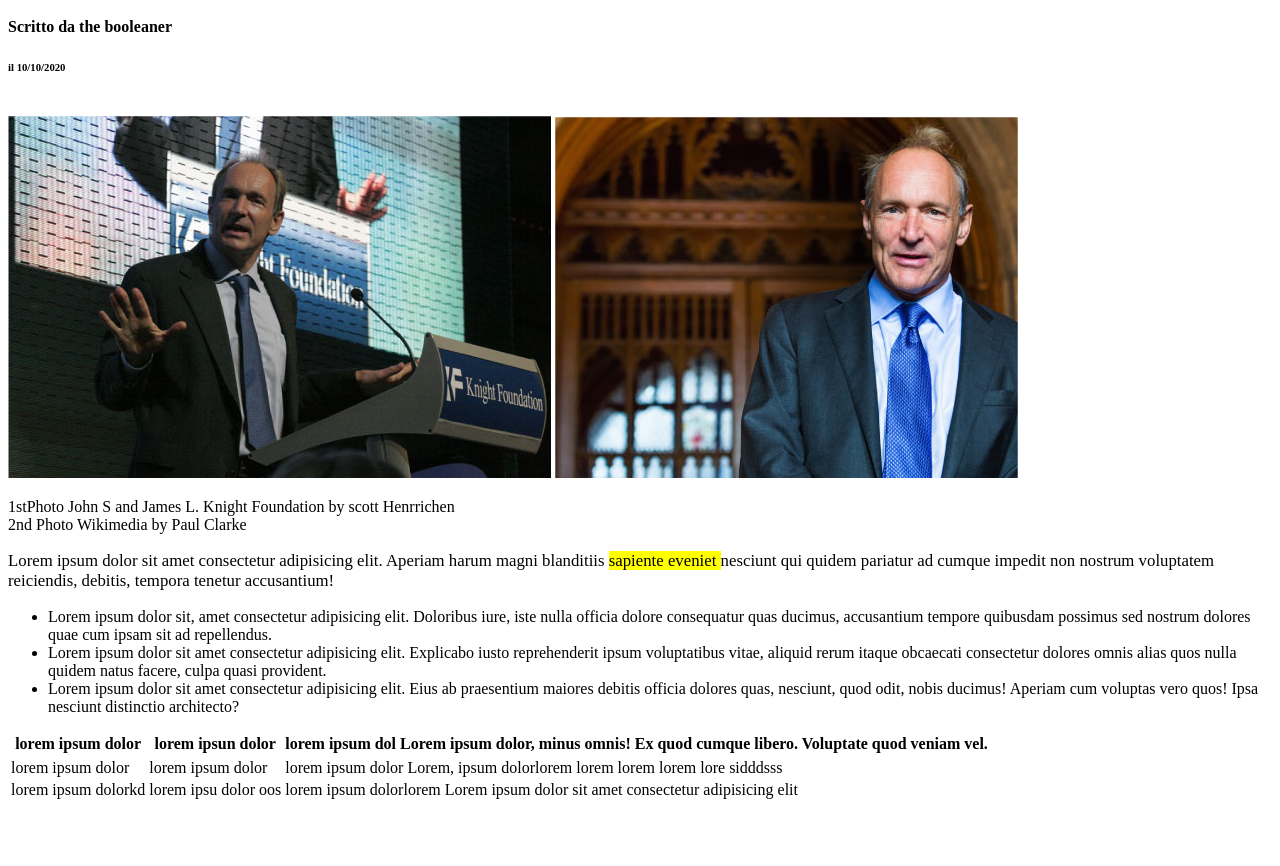
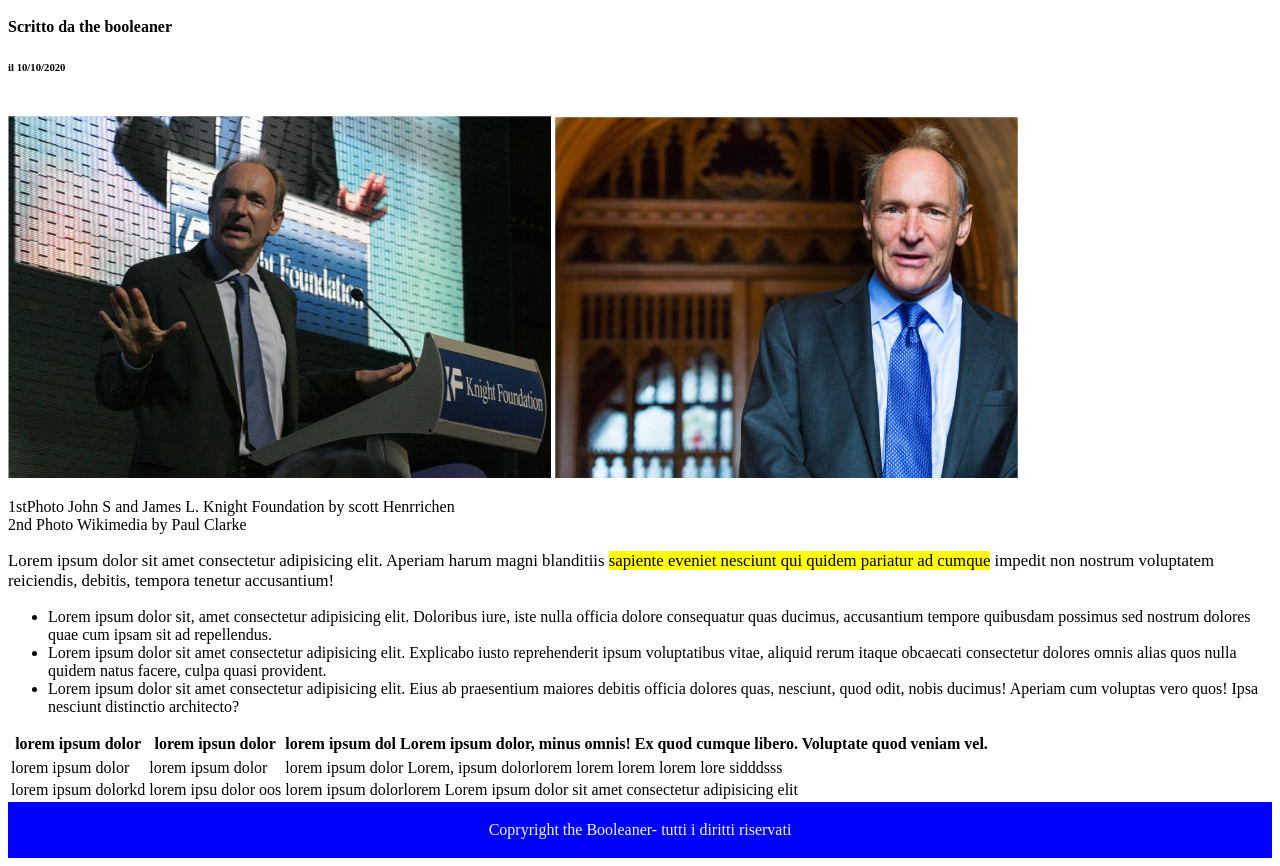
Before and after one commit to Vvnessa/html-css-booleaner, a plain HTML site: page index.html in a window 1280 px wide. Shown: the part 110-976 px from the top of the page. Before the commit the page ends 920 px from the top, so only its background shows below. Drawn offline with Linux system fonts and the light colour scheme.

Commit message:
completed footer

```diff
--- a/css/Style.css
+++ b/css/Style.css
@@ -1,14 +1,15 @@
 .header{
 
     background-color: aqua;
-};
+}
 
-#table {
-    background-color: aqua;
 
-};
 
 footer{
+    text-align: center;
+    padding: 3px;
+    background-color: blue;
+    color:aliceblue;
 
-    background-color: blue;
+
 }
--- a/index.html
+++ b/index.html
@@ -26,7 +26,7 @@
 </p>
  <section>
 
-        <p style="font-size: 105%" >Lorem ipsum dolor sit amet consectetur adipisicing elit. Aperiam harum magni blanditiis  <mark> sapiente eveniet </mark>nesciunt qui quidem pariatur ad cumque impedit non nostrum voluptatem reiciendis,
+        <p style="font-size: 105%" >Lorem ipsum dolor sit amet consectetur adipisicing elit. Aperiam harum magni blanditiis  <mark> sapiente eveniet nesciunt qui quidem pariatur ad cumque</mark> impedit non nostrum voluptatem reiciendis,
             debitis, tempora tenetur accusantium!</p>
 
 
@@ -66,9 +66,16 @@
 </table>
 </thead>
 </section>
+<footer>
+<div class="footer">
+
+<p>Copryright the Booleaner- tutti i diritti riservati </p>
+
+</footer>
 
 
 
+</div>
 
 
 
```
